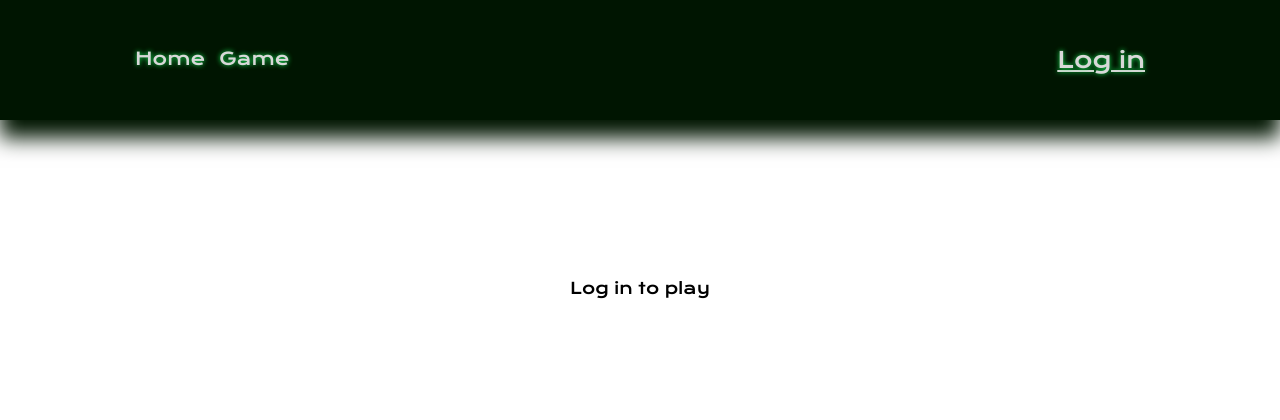
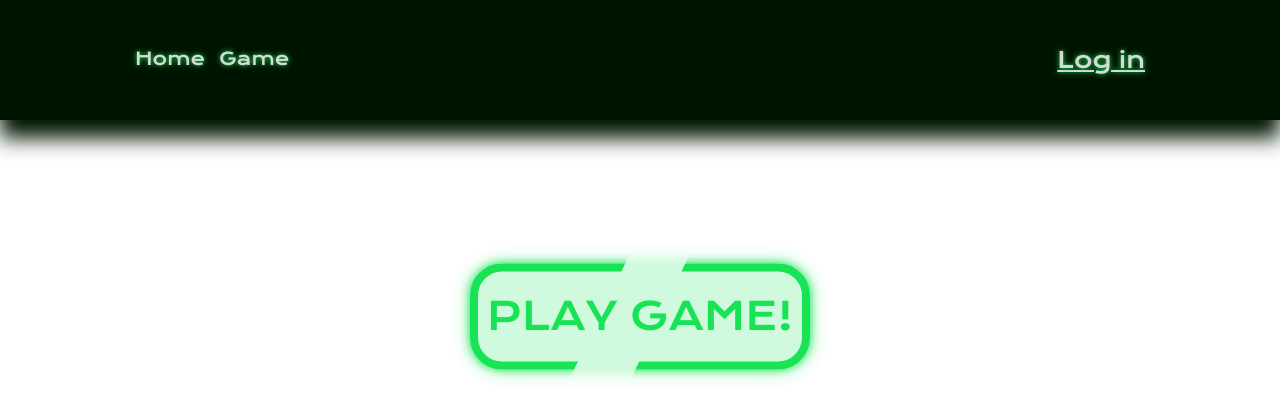
Before and after one commit to aleleh/react-group-project-sundsgarden, a React (Create React App) app: page / in a window 1280 px wide. Shown: the top 420 px of the page. Built offline with nearby package versions, Linux system fonts and the light colour scheme.

Commit message:
Button on home styled

```diff
--- a/src/assets/styles/TimeUpPopup.scss
+++ b/src/assets/styles/TimeUpPopup.scss
@@ -24,6 +24,10 @@
     align-items: center;
 }
 
+.btn-container {
+  display: flex;
+}
+
 .time-up-backdrop {
   position: fixed;
   top: 0;
--- a/src/assets/styles/home.scss
+++ b/src/assets/styles/home.scss
@@ -1,3 +1,7 @@
 .home-container {
     margin-top: 10em;
 }
+
+.btn.big {
+    transform: scale(200%);
+}
--- a/src/assets/styles/index.scss
+++ b/src/assets/styles/index.scss
@@ -24,6 +24,9 @@
 
 .btn {
     position: relative;
+    display: flex;
+    justify-content: center;
+    align-items: center;
     width: 170px;
     height: 53px;
     border: none;
--- a/src/components/Home.js
+++ b/src/components/Home.js
@@ -1,7 +1,7 @@
 const Home = () => {
   return (
     <div className="home-container">
-      <p>Log in to play</p>
+      <p className="btn big">PLAY GAME!</p>
     </div>
   );
 };
--- a/src/components/TimeUpPopup.js
+++ b/src/components/TimeUpPopup.js
@@ -6,7 +6,7 @@ function TimeUpPopup({ PlayAgain, Quit, charactersTyped }) {
       <div className="time-up-popup">
         <h2 className="game-over">GAME OVER!</h2>
         <p className="typed">You typed {charactersTyped} characters </p>
-        <div>
+        <div className='btn-container'>
           <button onClick={PlayAgain} className="btn blue">Play again</button>
           <button onClick={Quit} className="btn blue">Quit</button>
         </div>
--- a/src/components/Timer.js
+++ b/src/components/Timer.js
@@ -8,7 +8,7 @@ function Timer(props) {
         let interval;
         // Passes gameStarted as a prop from game.js, if true run function//
         if (props.gameStarted) {
-        setSeconds(30);
+        setSeconds(3);
          interval = setInterval(() => {
             setSeconds(seconds => {
                 if (seconds - 1 <= 0) {
```
Also changed, not shown: src/assets/styles/index.css.
